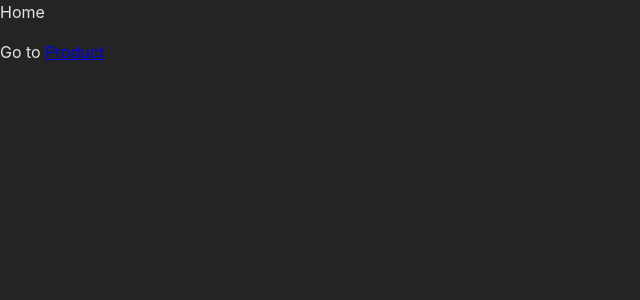
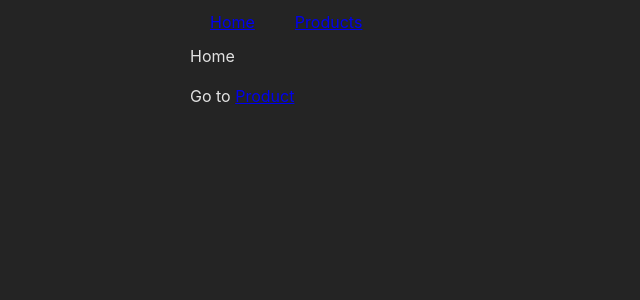
Before and after one commit to vishalphp/react-router-64, a React (Create React App) app: page / in a window 1280 px wide. Shown: the top 300 px of the page, without its empty margins (0-640 px from the left). Built offline with nearby package versions, Linux system fonts and the light colour scheme.

Commit message:
rootlayout nested setup

```diff
--- /dev/null
+++ b/src/Layout/RootLayout.css
@@ -0,0 +1,15 @@
+.content{
+    max-width: 900px;
+    margin: auto;
+    width: 100%;
+}
+.header{
+    max-width: 900px;
+    margin: auto;
+    width: 100%;
+}
+.nav li{
+    list-style-type: none;
+    display: inline-block;
+    padding: 10px 20px;
+}
--- /dev/null
+++ b/src/Layout/RootLayout.js
@@ -0,0 +1,15 @@
+import React from 'react'
+import MainNavigation from '../components/MainNavigation'
+import { Outlet } from 'react-router-dom'
+import './RootLayout.css'
+
+export default function RootLayout() {
+  return (
+    <>
+    <MainNavigation />
+    <main className='content'>
+     <Outlet />
+    </main>
+    </>
+  )
+}
--- /dev/null
+++ b/src/components/MainNavigation.js
@@ -0,0 +1,17 @@
+import React from 'react'
+import { Link } from 'react-router-dom'
+
+export default function MainNavigation() {
+  return (
+    <>
+      <header className='header'>
+         <nav>
+            <ul className='nav'>
+                <li><Link to="/">Home</Link></li>
+                <li><Link to="/products">Products</Link></li>
+            </ul>
+         </nav>
+      </header>
+    </>
+  )
+}
```
Also changed, not shown: src/App.js (+9 -2 lines).
